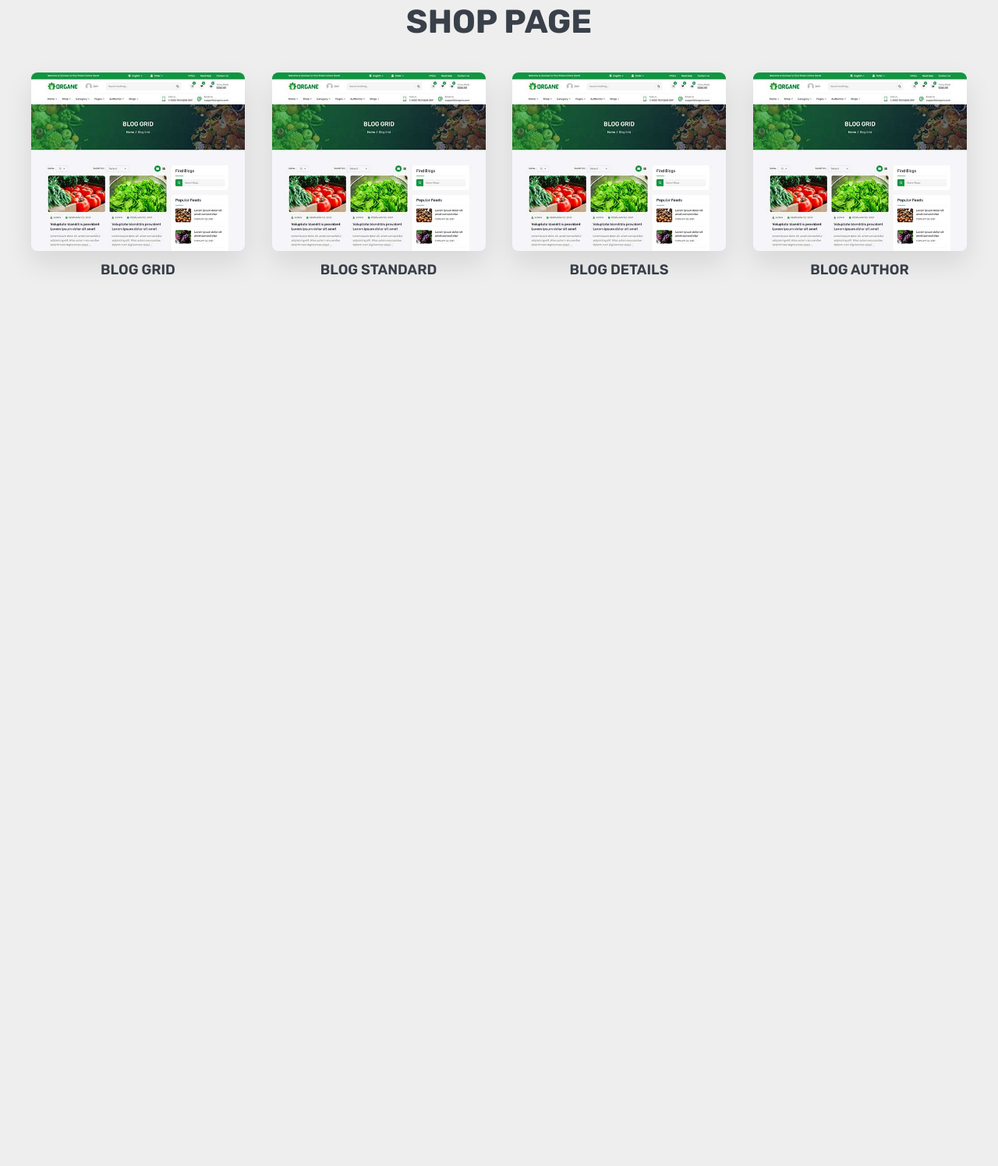
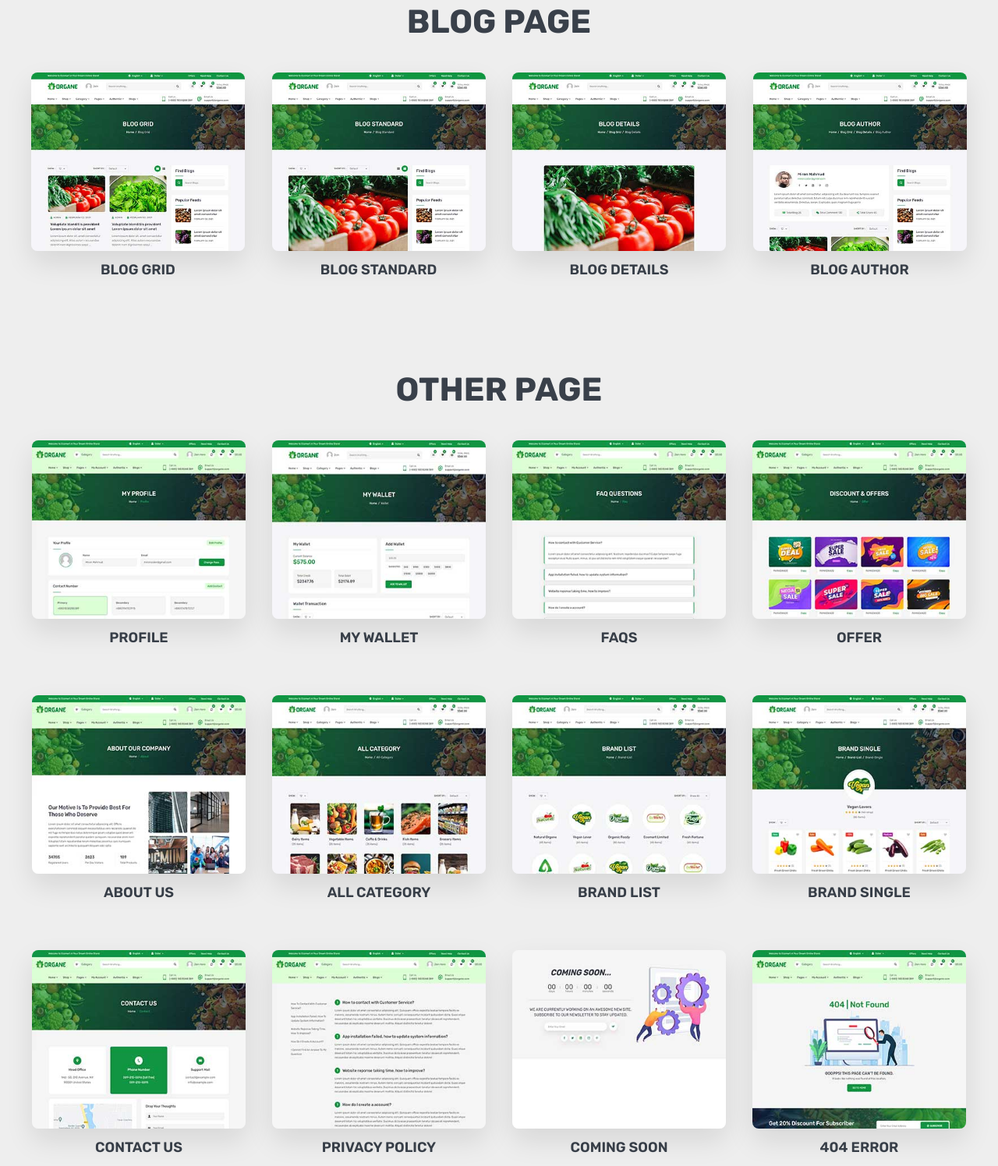
Before and after one commit to AbbaszadeAbbas/Ba-lan-c, a plain HTML site: page Works/GreenyTemplate/index.html in a window 1280 px wide. Shown: the part 3447-4943 px from the top of the page at 78% size. Before the commit the page ends 3922 px from the top, so only its background shows below. Drawn offline with Linux system fonts and the light colour scheme.

Commit message:
template body_6 finished ( without responsibility )

```diff
--- a/Works/GreenyTemplate/index.html
+++ b/Works/GreenyTemplate/index.html
@@ -307,7 +307,7 @@
     </div>
   </section>
   <section class="body_5">
-    <h2 class="bodies_heading">shop page</h2>
+    <h2 class="bodies_heading">blog page</h2>
     <div class="body_5_inside">
       <div class="body_5_parts">
         <div class="body_5_inside_parts">
@@ -326,7 +326,7 @@
             <div class="body_5_pictures_bg">
               <button><a href="">live preview</a></button>
             </div>
-            <img src="./assets/images/grid (1).jpg">
+            <img src="./assets/images/standard (1).jpg">
           </div>
           <p class="body_comment">blog standard</p>
         </div>
@@ -337,7 +337,7 @@
             <div class="body_5_pictures_bg">
               <button><a href="">live preview</a></button>
             </div>
-            <img src="./assets/images/grid (1).jpg">
+            <img src="./assets/images/details.jpg">
           </div>
           <p class="body_comment">blog details</p>
         </div>
@@ -348,9 +348,146 @@
             <div class="body_5_pictures_bg">
               <button><a href="">live preview</a></button>
             </div>
-            <img src="./assets/images/grid (1).jpg">
+            <img src="./assets/images/author.jpg">
           </div>
           <p class="body_comment">blog author</p>
+        </div>
+      </div>
+    </div>
+  </section>
+  <section class="body_6">
+    <h2 class="bodies_heading">other page</h2>
+    <div class="body_5_inside">
+      <div class="body_5_parts">
+        <div class="body_5_inside_parts">
+          <div class="body_5_pictures">
+            <div class="body_5_pictures_bg">
+              <button><a href="">live preview</a></button>
+            </div>
+            <img src="./assets/images/profile.jpg">
+          </div>
+          <p class="body_comment">profile</p>
+        </div>
+      </div>
+      <div class="body_5_parts">
+        <div class="body_5_inside_parts">
+          <div class="body_5_pictures">
+            <div class="body_5_pictures_bg">
+              <button><a href="">live preview</a></button>
+            </div>
+            <img src="./assets/images/wallet.jpg">
+          </div>
+          <p class="body_comment">my wallet</p>
+        </div>
+      </div>
+      <div class="body_5_parts">
+        <div class="body_5_inside_parts">
+          <div class="body_5_pictures">
+            <div class="body_5_pictures_bg">
+              <button><a href="">live preview</a></button>
+            </div>
+            <img src="./assets/images/faqs.jpg">
+          </div>
+          <p class="body_comment">faqs</p>
+        </div>
+      </div>
+      <div class="body_5_parts">
+        <div class="body_5_inside_parts">
+          <div class="body_5_pictures">
+            <div class="body_5_pictures_bg">
+              <button><a href="">live preview</a></button>
+            </div>
+            <img src="./assets/images/offer.jpg">
+          </div>
+          <p class="body_comment">offer</p>
+        </div>
+      </div>
+      <div class="body_5_parts">
+        <div class="body_5_inside_parts">
+          <div class="body_5_pictures">
+            <div class="body_5_pictures_bg">
+              <button><a href="">live preview</a></button>
+            </div>
+            <img src="./assets/images/about.jpg">
+          </div>
+          <p class="body_comment">about us</p>
+        </div>
+      </div>
+      <div class="body_5_parts">
+        <div class="body_5_inside_parts">
+          <div class="body_5_pictures">
+            <div class="body_5_pictures_bg">
+              <button><a href="">live preview</a></button>
+            </div>
+            <img src="./assets/images/all-category.jpg">
+          </div>
+          <p class="body_comment">all category</p>
+        </div>
+      </div>
+      <div class="body_5_parts">
+        <div class="body_5_inside_parts">
+          <div class="body_5_pictures">
+            <div class="body_5_pictures_bg">
+              <button><a href="">live preview</a></button>
+            </div>
+            <img src="./assets/images/brand-list.jpg">
+          </div>
+          <p class="body_comment">brand list</p>
+        </div>
+      </div>
+      <div class="body_5_parts">
+        <div class="body_5_inside_parts">
+          <div class="body_5_pictures">
+            <div class="body_5_pictures_bg">
+              <button><a href="">live preview</a></button>
+            </div>
+            <img src="./assets/images/brand-single.jpg">
+          </div>
+          <p class="body_comment">brand single</p>
+        </div>
+      </div>
+      <div class="body_5_parts">
+        <div class="body_5_inside_parts">
+          <div class="body_5_pictures">
+            <div class="body_5_pictures_bg">
+              <button><a href="">live preview</a></button>
+            </div>
+            <img src="./assets/images/contact.jpg">
+          </div>
+          <p class="body_comment">contact us</p>
+        </div>
+      </div>
+      <div class="body_5_parts">
+        <div class="body_5_inside_parts">
+          <div class="body_5_pictures">
+            <div class="body_5_pictures_bg">
+              <button><a href="">live preview</a></button>
+            </div>
+            <img src="./assets/images/privacy.jpg">
+          </div>
+          <p class="body_comment">privacy policy</p>
+        </div>
+      </div>
+      <div class="body_5_parts">
+        <div class="body_5_inside_parts">
+          <div class="body_5_pictures">
+            <div class="body_5_pictures_bg">
+              <button><a href="">live preview</a></button>
+            </div>
+            <img src="./assets/images/coming.jpg">
+          </div>
+          <p class="body_comment">coming soon</p>
+        </div>
+      </div>
+      <div class="body_5_parts">
+        <div class="body_5_inside_parts">
+          <div class="body_5_pictures">
+            <div class="body_5_pictures_bg">
+              <button><a href="">live preview</a></button>
+            </div>
+            <img src="./assets/images/error.jpg">
+          </div>
+          <p class="body_comment">404 error</p>
         </div>
       </div>
     </div>
--- /dev/null
+++ b/Works/typescript - first_steps/index.ts
@@ -0,0 +1,2 @@
+console.log('salam');
+console.log('medine gotdur')
```
Also changed, not shown: Works/typescript - first_steps/package.json (added, +12 -0 lines), Works/GreenyTemplate/assets/images/about.jpg (added), Works/GreenyTemplate/assets/images/all-category.jpg (added), Works/GreenyTemplate/assets/images/brand-list.jpg (added), Works/GreenyTemplate/assets/images/brand-single.jpg (added), Works/GreenyTemplate/assets/images/coming.jpg (added), Works/GreenyTemplate/assets/images/contact.jpg (added), Works/GreenyTemplate/assets/images/error.jpg (added), Works/GreenyTemplate/assets/images/faqs.jpg (added), Works/GreenyTemplate/assets/images/offer.jpg (added), Works/GreenyTemplate/assets/images/privacy.jpg (added), Works/GreenyTemplate/assets/images/profile.jpg (added), Works/GreenyTemplate/assets/images/wallet.jpg (added).
